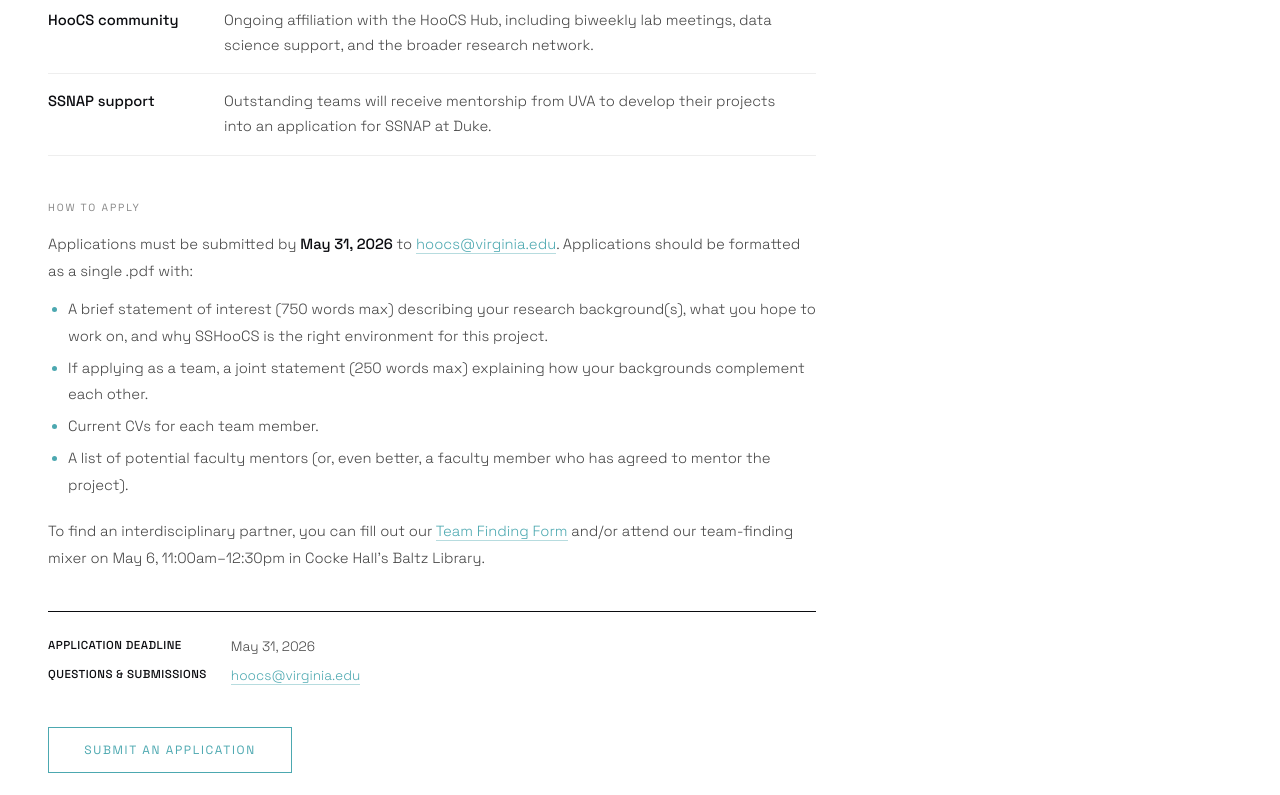
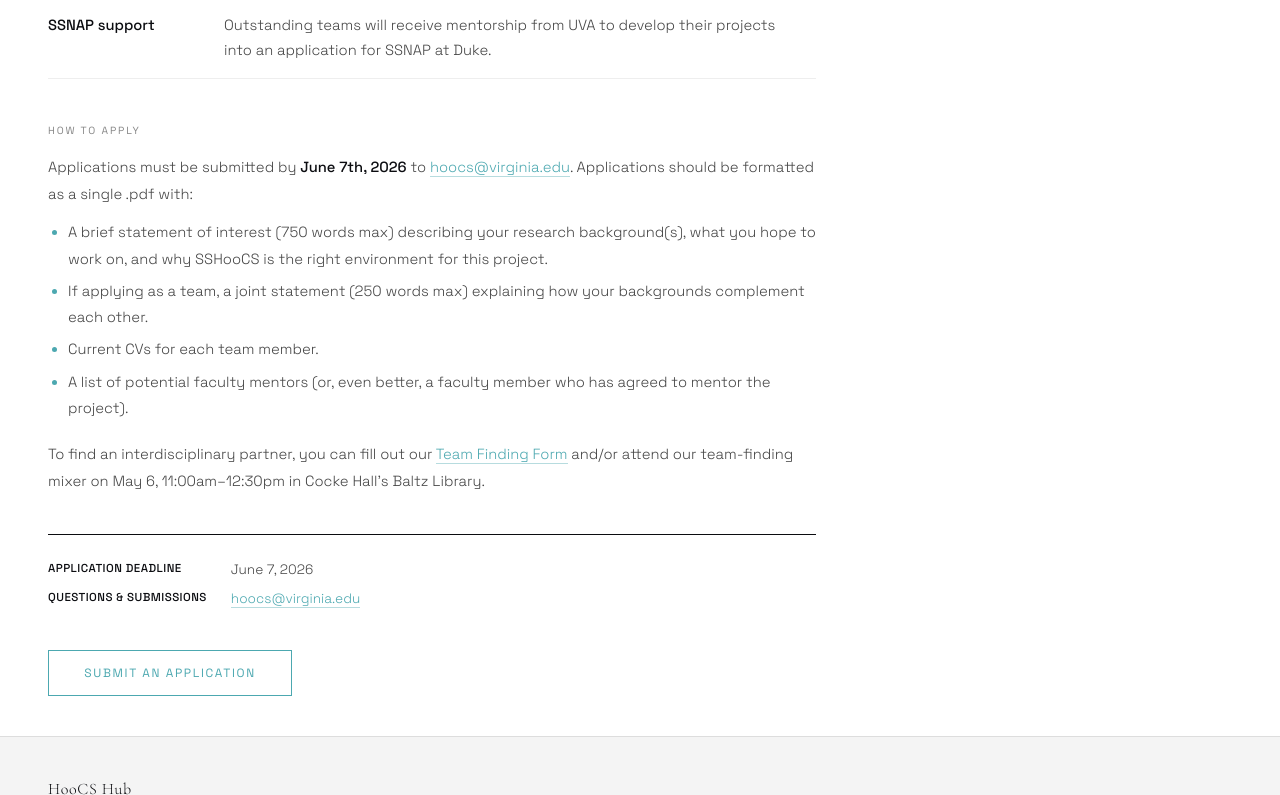
Before and after one commit to Rushilwiz/hoocs, a plain HTML site: page site/shoocs/index.html in a window 1280 px wide. Shown: the part 2005-2800 px from the top of the page. Drawn offline with nearby package versions, Linux system fonts and the light colour scheme; a script that the page names is missing.

Commit message:
updated shoocs deadline

```diff
--- a/site/shoocs/index.html
+++ b/site/shoocs/index.html
@@ -414,7 +414,8 @@
       </script>
 
       <main class="fade-in pt-16">
-        <aside class="mixer-banner">
+        <!--
+	<aside class="mixer-banner">
           <div class="mixer-banner-inner">
             <div class="mixer-banner-item">
               <span class="mixer-banner-label">Team-Finding Mixer</span>
@@ -433,6 +434,7 @@
             </div>
           </div>
         </aside>
+	-->
         <div class="page-pad px-12">
           <div class="max-w-3xl py-10">
             <p
@@ -617,7 +619,7 @@
               <p class="body-copy">
                 Applications must be submitted by
                 <strong style="color: #0b0c10; font-weight: 500"
-                  >May 31, 2026</strong
+                  >June 7th, 2026</strong
                 >
                 to
                 <a
@@ -656,7 +658,7 @@
 
             <dl class="info-block">
               <dt>Application Deadline</dt>
-              <dd>May 31, 2026</dd>
+              <dd>June 7, 2026</dd>
               <dt>Questions &amp; Submissions</dt>
               <dd>
                 <a
```
